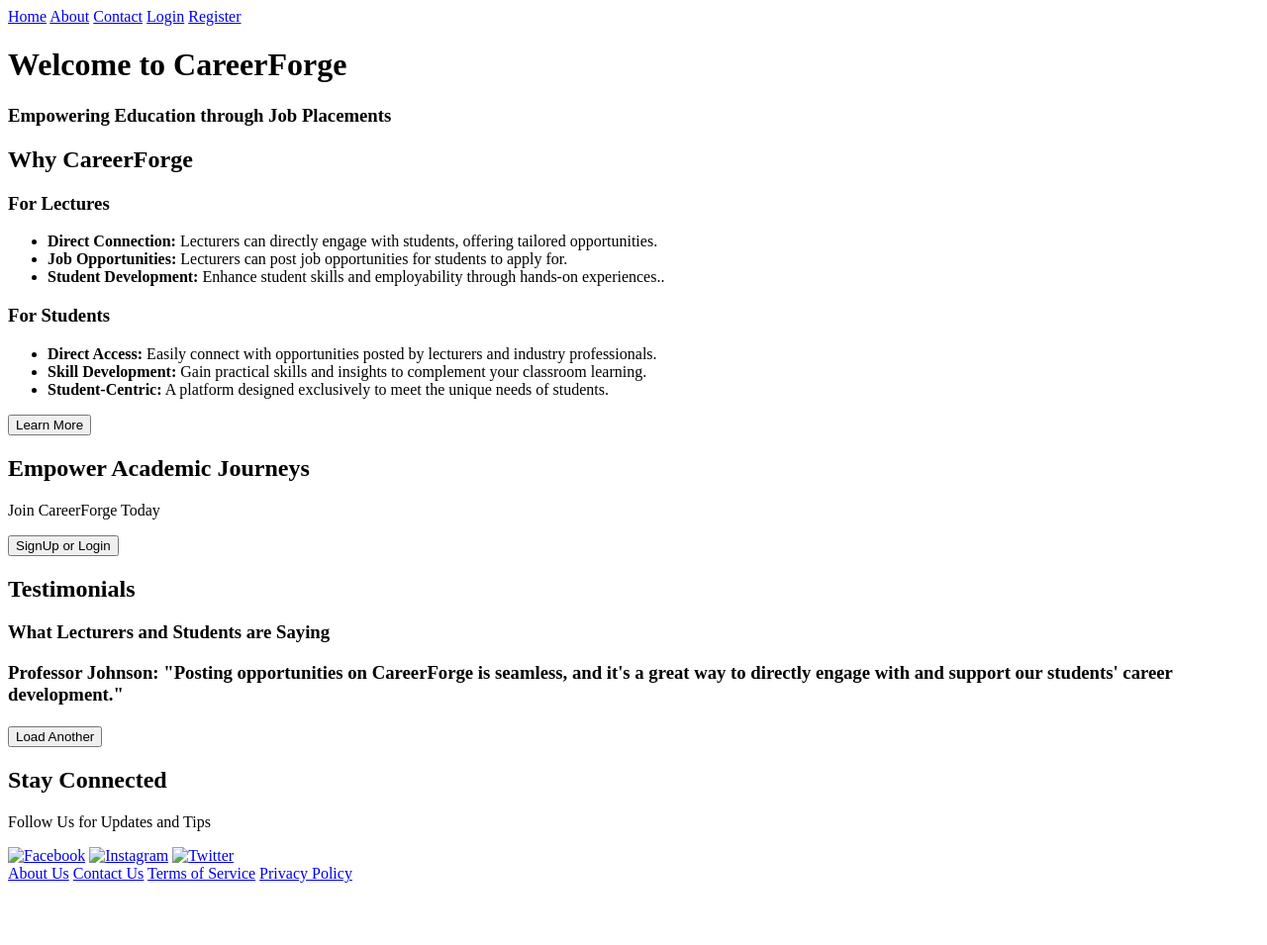
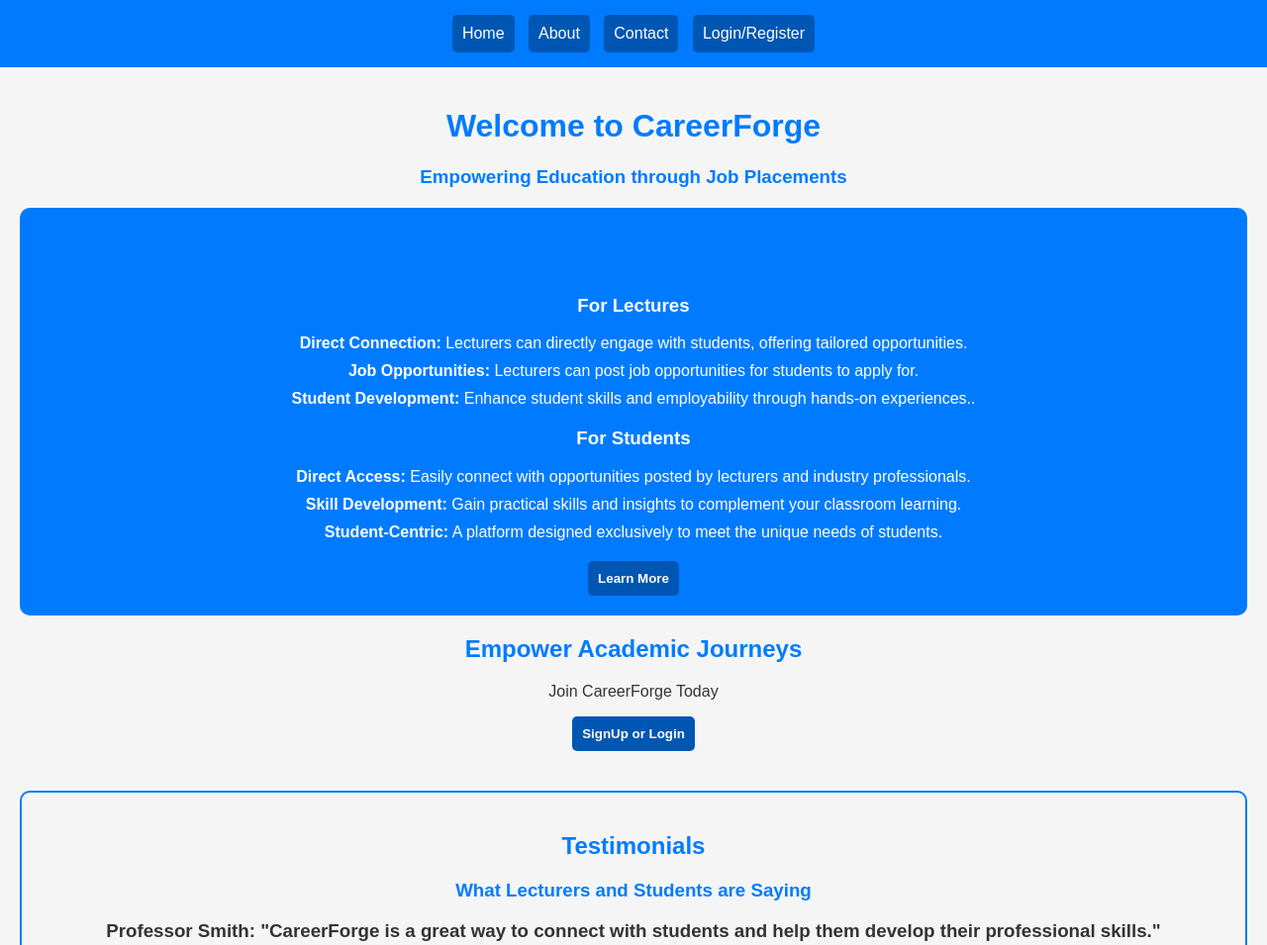
Before and after one commit to xqill275/introduction-to-tech-stack-website-project, a plain HTML site: page website/views/index.html in a window 1280 px wide. Shown: the top 955 px of the page at 99% size. Before the commit the page ends 900 px from the top, so only its background shows below. Drawn offline with Linux system fonts and the light colour scheme; files that its build step writes are made by us from their sources; files whose address does not match are found by name.

Commit message:
finsihed home page

```diff
--- a/website/app.js
+++ b/website/app.js
@@ -23,7 +23,6 @@ app.get('/', (req, res) => {
 }
 );
 
-
 // 404 page
 app.use((req, res) => {
     res.status(404).sendFile('./views/404.html', { root: __dirname });
--- a/website/public/css/index.css
+++ b/website/public/css/index.css
@@ -0,0 +1,232 @@
+body {
+    font-family: 'Arial', sans-serif;
+    background-color: #f4f4f4;
+    margin: 0;
+    padding: 0;
+    color: #333;
+}
+
+.NavBarContainer {
+    background-color: #3498db;
+    padding: 10px;
+    text-align: center;
+}
+
+.NavBar a {
+    text-decoration: none;
+    color: white;
+    padding: 10px;
+    margin: 5px;
+    display: inline-block;
+    background-color: #2980b9;
+    border-radius: 5px;
+    transition: background-color 0.3s;
+}
+
+.NavBar a:hover {
+    background-color: #1c6ca6;
+}
+
+.MainContainer{
+    text-align: center;
+    padding: 20px;
+}
+
+.Main h1, .Main h2 {
+    color: #007BFF;
+}
+
+.ForLecturesForStudents {
+    background-color: #007BFF;
+    padding: 20px;
+    margin: 20px 0;
+    border-radius: 10px;
+    color: white;
+}
+
+h2 {
+    color: #007BFF;
+}
+
+.ForLectures, .ForStudents{
+    margin-top: 10px;
+    margin-bottom: 20px;
+}
+
+ul {
+    list-style-type: none;
+    padding: 0;
+}
+
+li {
+    margin-bottom: 10px;
+}
+
+button {
+    background-color: #0056b3;
+    color: white;
+    padding: 10px;
+    border: none;
+    border-radius: 5px;
+    cursor: pointer;
+    font-weight: bold;
+    transition: background-color 0.3s;
+}
+button:hover {
+    background-color: #004080;
+}
+
+.AcademicJourney, .StayConnected {
+    margin-bottom: 40px;
+}
+
+.SocialMedia a img {
+    width: 50px;
+    margin: 10px;
+    border-radius: 50%;
+    transition: transform 0.3s;
+}
+
+.SocialMedia a img:hover {
+    transform: scale(1.2);
+}
+
+.Testimonials {
+    border: 2px solid #007BFF;
+    border-radius: 10px;
+    padding: 20px;
+    margin-bottom: 40px;
+}
+
+.Testimonials h2, .Testimonials h3 {
+    color: #007BFF;
+}
+
+#testimonialText {
+    color: #333;
+}
+
+
+body {
+    font-family: 'Arial', sans-serif;
+    background-color: #f5f5f5;
+    margin: 0;
+    padding: 0;
+    color: #333;
+}
+
+.NavBarContainer {
+    background-color: #007BFF;
+    padding: 10px;
+    text-align: center;
+}
+
+.NavBar a {
+    text-decoration: none;
+    color: white;
+    padding: 10px;
+    margin: 5px;
+    display: inline-block;
+    background-color: #0056b3;
+    border-radius: 5px;
+    transition: background-color 0.3s;
+}
+
+.NavBar a:hover {
+    background-color: #004080;
+}
+
+.MainContainer {
+    text-align: center;
+    padding: 20px;
+}
+
+.Main h1, .Main h3 {
+    color: #007BFF;
+}
+
+.ForLecturesForStudents {
+    background-color: #007BFF;
+    padding: 20px;
+    margin: 20px 0;
+    border-radius: 10px;
+    color: white;
+}
+
+h2 {
+    color: #007BFF;
+}
+
+.ForLectures, .ForStudents {
+    margin-top: 10px;
+    margin-bottom: 20px;
+}
+
+ul {
+    list-style-type: none;
+    padding: 0;
+}
+
+li {
+    margin-bottom: 10px;
+}
+
+button {
+    background-color: #0056b3;
+    color: white;
+    padding: 10px;
+    border: none;
+    border-radius: 5px;
+    cursor: pointer;
+    font-weight: bold;
+    transition: background-color 0.3s;
+}
+
+button:hover {
+    background-color: #004080;
+}
+
+.AcademicJourney, .StayConnected {
+    margin-bottom: 40px;
+}
+
+.SocialMedia a img {
+    width: 50px;
+    margin: 10px;
+    border-radius: 50%;
+    transition: transform 0.3s;
+}
+
+.SocialMedia a img:hover {
+    transform: scale(1.2);
+}
+
+.Testimonials {
+    border: 2px solid #007BFF;
+    border-radius: 10px;
+    padding: 20px;
+    margin-bottom: 40px;
+}
+
+.Testimonials h2, .Testimonials h3 {
+    color: #007BFF;
+}
+
+p#testimonialText {
+    color: #333;
+}
+
+button:hover {
+    background-color: #004080;
+}
+
+.Footer a {
+    color: #007BFF;
+    margin: 0 10px;
+    text-decoration: none;
+    transition: color 0.3s;
+}
+
+.Footer a:hover {
+    color: #004080;
+}
--- a/website/public/json/testimonials.json
+++ b/website/public/json/testimonials.json
@@ -14,5 +14,9 @@
     {
       "name": "Professor Smith",
       "quote": "CareerForge is a great way to connect with students and help them develop their professional skills."
+    },
+    {
+      "name": "Drew Blackly",
+      "quote": "CareerForge has allowed me to exsplore opportunities that I would not have otherwise known about. It has been a great resource for me as a student."
     }
 ]
--- a/website/views/index.html
+++ b/website/views/index.html
@@ -9,11 +9,10 @@
 <body>
     <div class="NavBarContainer">
         <div class="NavBar">
-            <a href="/home">Home</a>
+            <a href="/">Home</a>
             <a href="/about">About</a>
             <a href="/contact">Contact</a>
-            <a href="/login">Login</a>
-            <a href="/register">Register</a>
+            <a href="/loginRegister">Login/Register</a>
         </div>
     </div>
     <div class="MainContainer">
@@ -60,9 +59,9 @@
             <h2>Stay Connected</h2>
             <p>Follow Us for Updates and Tips </p>
             <div class="SocialMedia">
-                <a href="https://www.facebook.com/"><img src="./images/facebook.png" alt="Facebook"></a>
-                <a href="https://www.instagram.com/"><img src="./images/instagram.png" alt="Instagram"></a>
-                <a href="https://www.twitter.com/"><img src="./images/twitter.png" alt="Twitter"></a>
+                <a href="https://www.facebook.com/"><img src="./images/facebook.svg" alt="Facebook"></a>
+                <a href="https://www.instagram.com/"><img src="./images/instagram.svg" alt="Instagram"></a>
+                <a href="https://www.twitter.com/"><img src="./images/twitter.svg" alt="Twitter"></a>
             </div>
         </div>
         <div class="Footer">
```
Also changed, not shown: website/public/images/facebook.svg (added), website/public/images/instagram.svg (added), website/public/images/twitter.svg (added).
